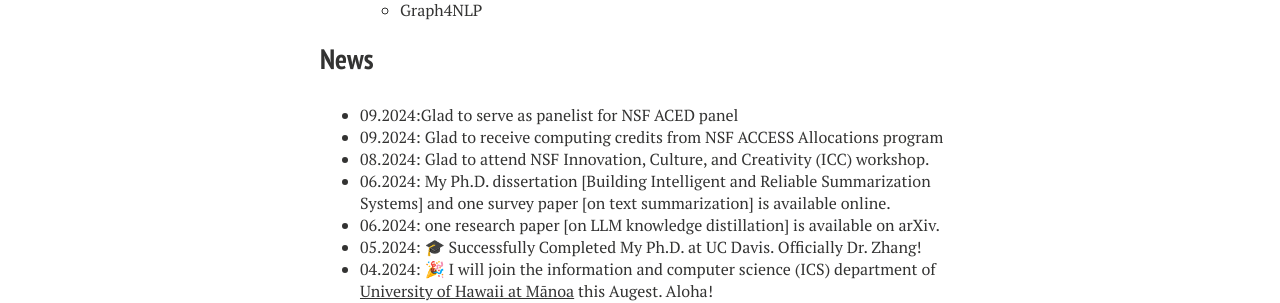
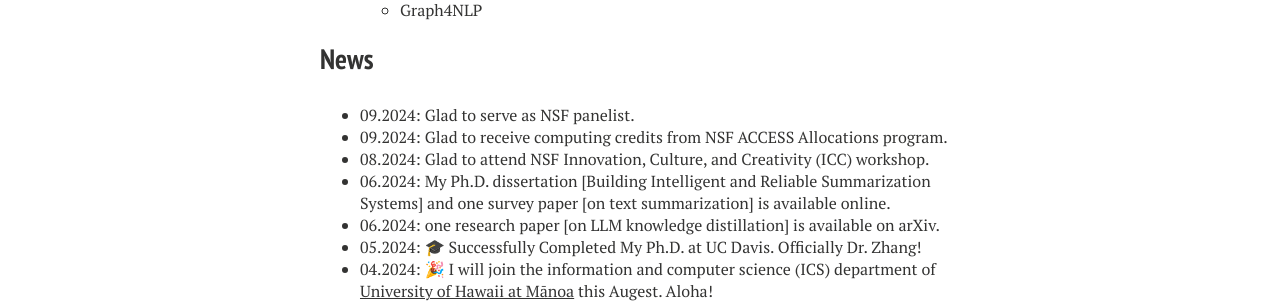
Before and after one commit to hpzhang94/hpzhang94.github.io, a Jekyll site: the page built from index.md, in a window 1280 px wide. Shown: the part 831-1134 px from the top of the page. Built offline with Jekyll 4.4.1, drawn with Linux system fonts in a browser that asks for light colours; nearby versions of some CDN libraries; some web fonts are replaced.

Commit message:
small fix

```diff
--- a/index.md
+++ b/index.md
@@ -30,8 +30,8 @@ I earned my Ph.D. in Computer Science from UC Davis under the supervision of <a
 	- Graph4NLP
 
 ## News
-- 09.2024:Glad to serve as panelist for NSF ACED panel
-- 09.2024: Glad to receive computing credits from NSF ACCESS Allocations program
+- 09.2024: Glad to serve as NSF panelist.
+- 09.2024: Glad to receive computing credits from NSF ACCESS Allocations program.
 - 08.2024: Glad to attend NSF Innovation, Culture, and Creativity (ICC) workshop.
 - 06.2024: My Ph.D. dissertation <a href = "https://escholarship.org/uc/item/7zn0b66s" target="_blank">[Building Intelligent and Reliable Summarization Systems]</a> and one survey paper <a href = "https://arxiv.org/abs/2406.11289" target="_blank">[on text summarization]</a> is available online.
 - 06.2024: one research paper <a href = "https://arxiv.org/abs/2406.12169" target="_blank">[on LLM knowledge distillation]</a> is available on arXiv.
```
Also changed, not shown: 1 other file.
